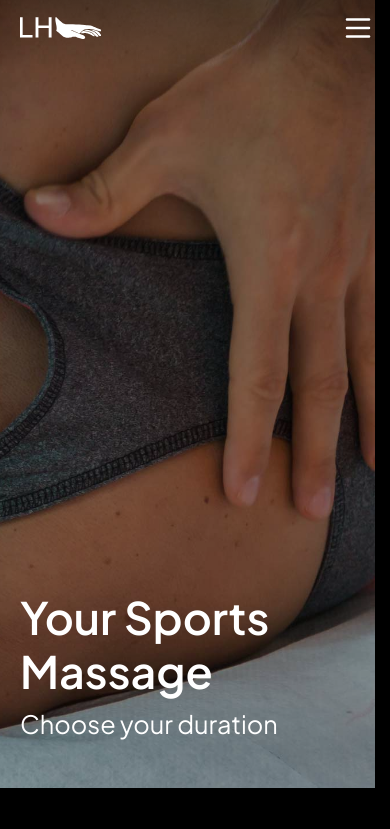
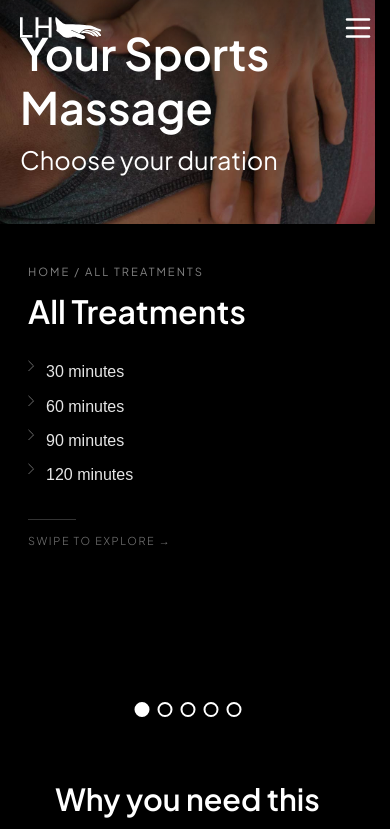
Before and after one commit to federationdesign-design/LHM, a Next.js app: page /your-sports-massage in a window 390 px wide. Shown: the top 829 px of the page. Built offline with nearby package versions, Linux system fonts and the light colour scheme.

Commit message:
your-sports-massage: mobile hero loads pre-pinned at 280px, no sticky scroll

```diff
--- a/app/your-sports-massage/YourSportsMassageClient.tsx
+++ b/app/your-sports-massage/YourSportsMassageClient.tsx
@@ -494,7 +494,7 @@ export default function YourSportsMassageClient() {
       <main style={{ background: '#000000' }}>
         <div
           ref={heroRef}
-          className={styles.hero}
+          className={`${styles.hero} ysm-hero-block`}
           style={{
             position: 'sticky',
             top: 'calc(-100vh + 280px)',
@@ -591,6 +591,14 @@ export default function YourSportsMassageClient() {
           .ysm-hero-img-mobile { display: none !important; }
           .ysm-hero-img-desktop { display: block !important; }
         }
+        @media (max-width: 767px) {
+          .ysm-hero-block {
+            position: relative !important;
+            top: 0 !important;
+            height: 280px !important;
+            min-height: 280px !important;
+          }
+        }
       `}</style>
     </>
   );
```
